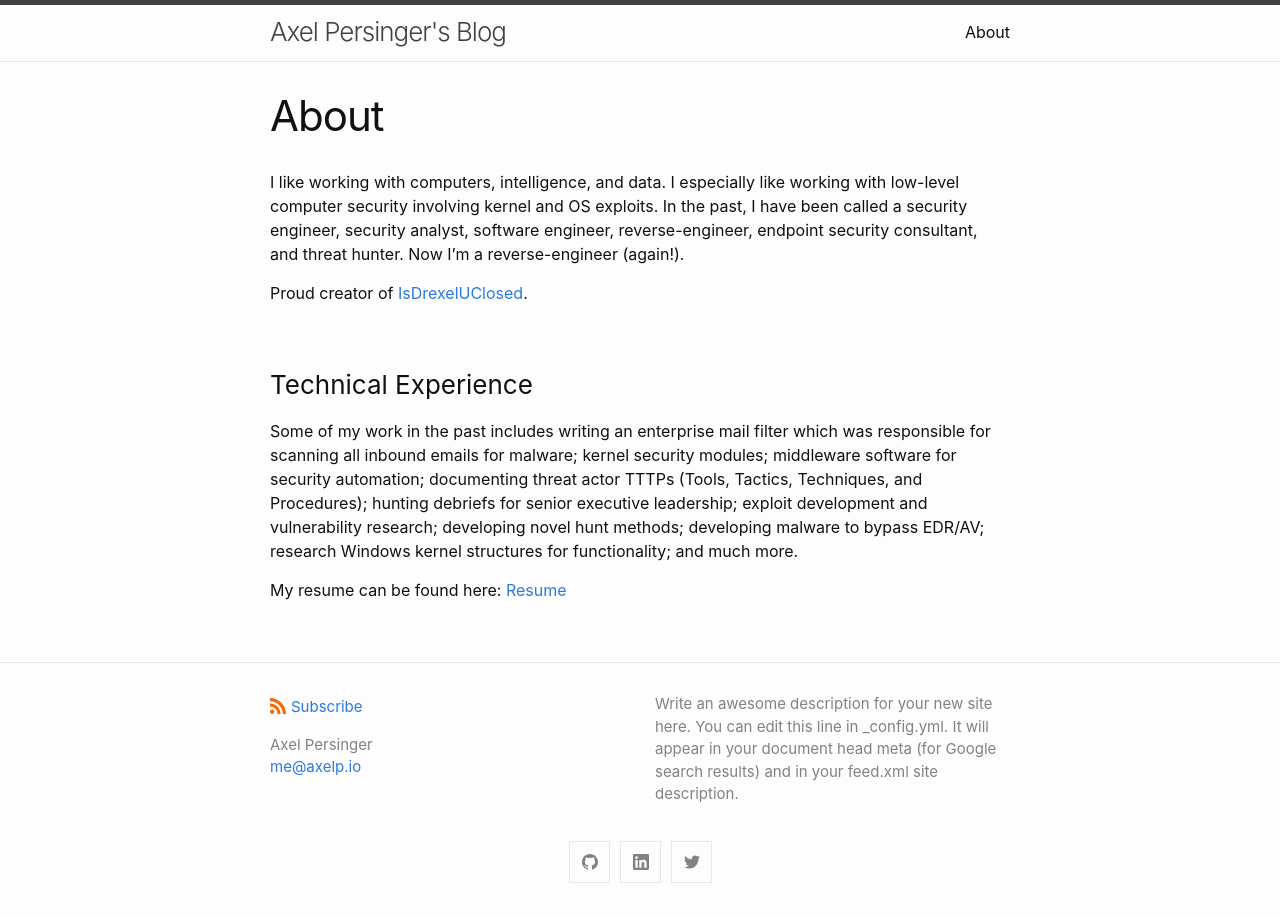
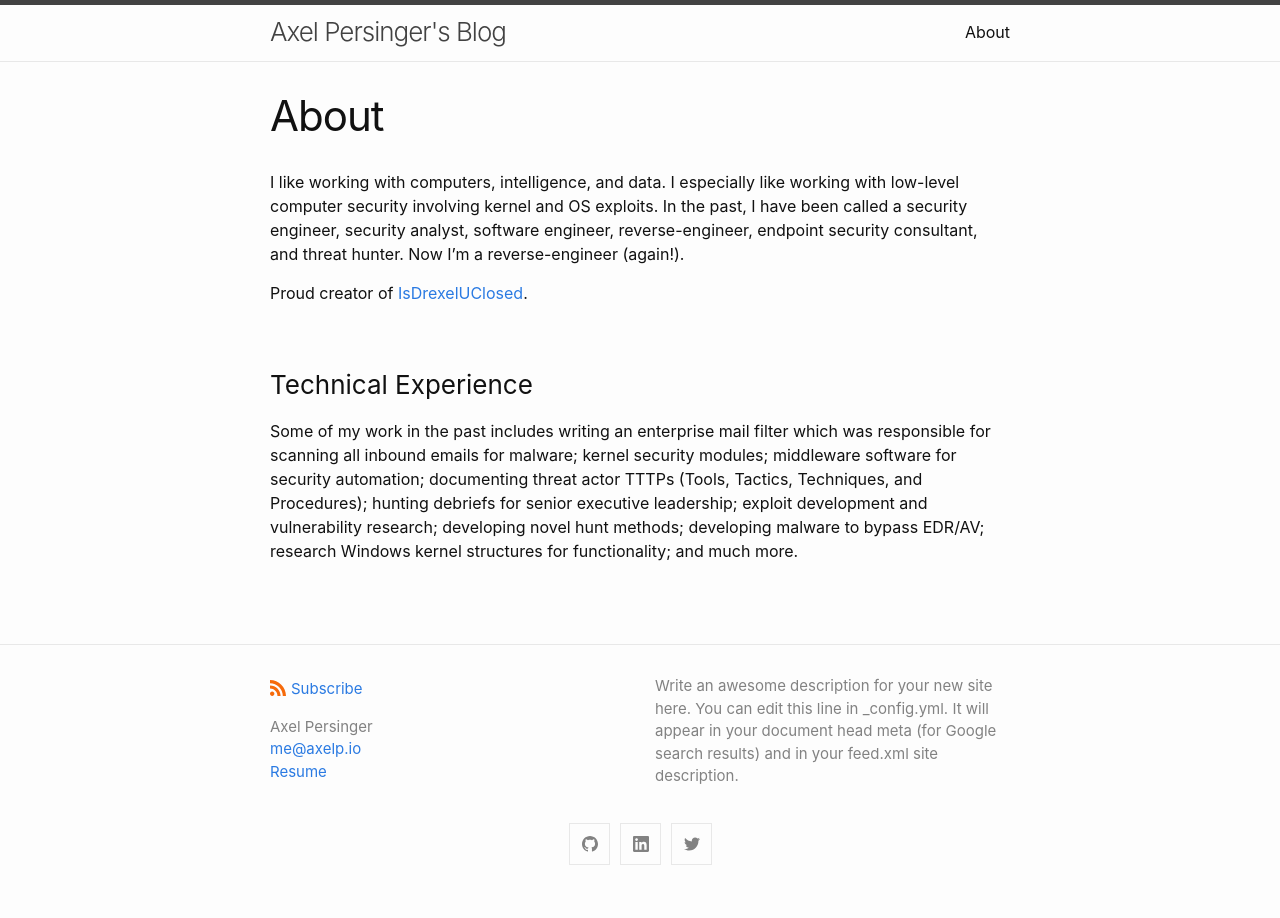
Before and after one commit to CuckooEXE/cuckooexe.github.io, a Jekyll site: the page built from about.md, in a window 1280 px wide. Built offline with Jekyll 4.4.1, drawn with Linux system fonts in a browser that asks for light colours.

Commit message:
Added resume at bottom

```diff
--- a/_includes/footer.html
+++ b/_includes/footer.html
@@ -20,6 +20,7 @@
           {% if site.author.email -%}
             <li><a class="u-email" href="mailto:{{ site.author.email }}">{{ site.author.email }}</a></li>
           {%- endif %}
+            <li><a class="u-email" href="{{ site.baseurl }}/docs/AxelPersinger_Resume.pdf">Resume</a></li>
         </ul>
       {%- endif %}
       </div>
--- a/about.md
+++ b/about.md
@@ -12,5 +12,3 @@
 ### Technical Experience
 
 Some of my work in the past includes writing an enterprise mail filter which was responsible for scanning all inbound emails for malware; kernel security modules; middleware software for security automation; documenting threat actor TTTPs (Tools, Tactics, Techniques, and Procedures); hunting debriefs for senior executive leadership; exploit development and vulnerability research; developing novel hunt methods; developing malware to bypass EDR/AV; research Windows kernel structures for functionality; and much more.
-
-My resume can be found here: [Resume]({{ site.baseurl }}/docs/AxelPersinger_Resume.pdf)
```
